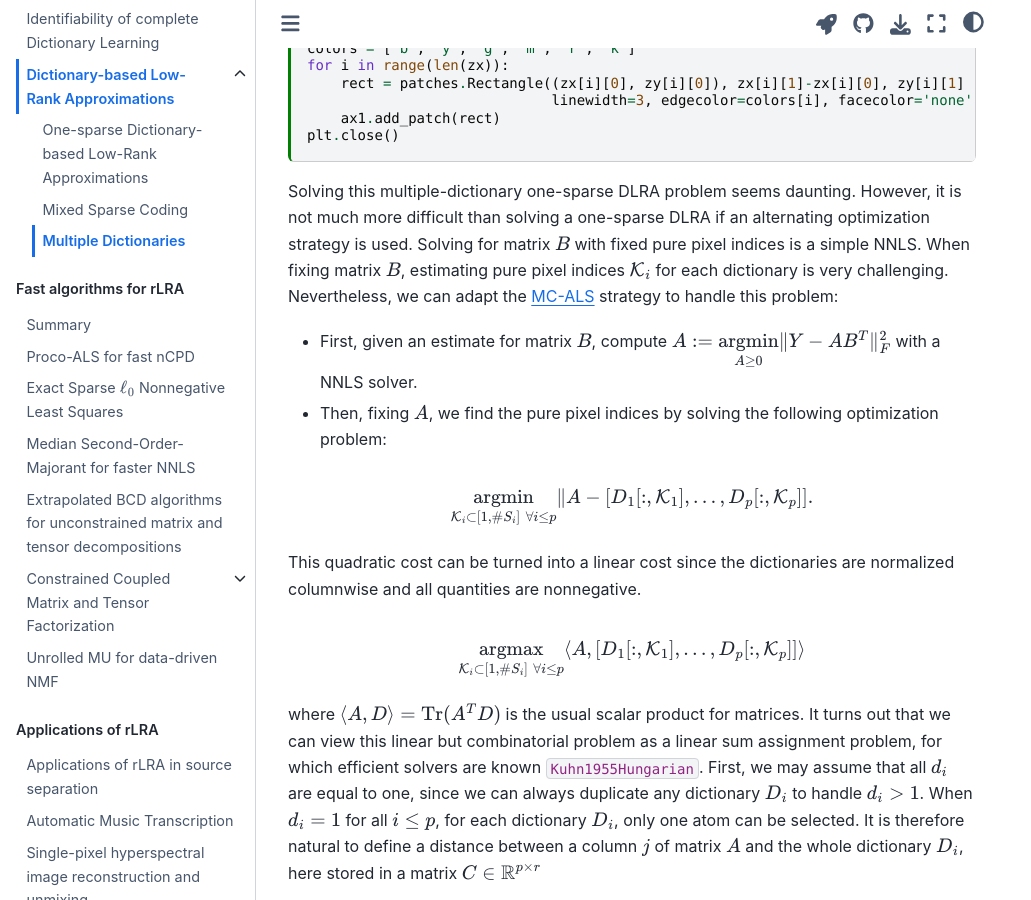
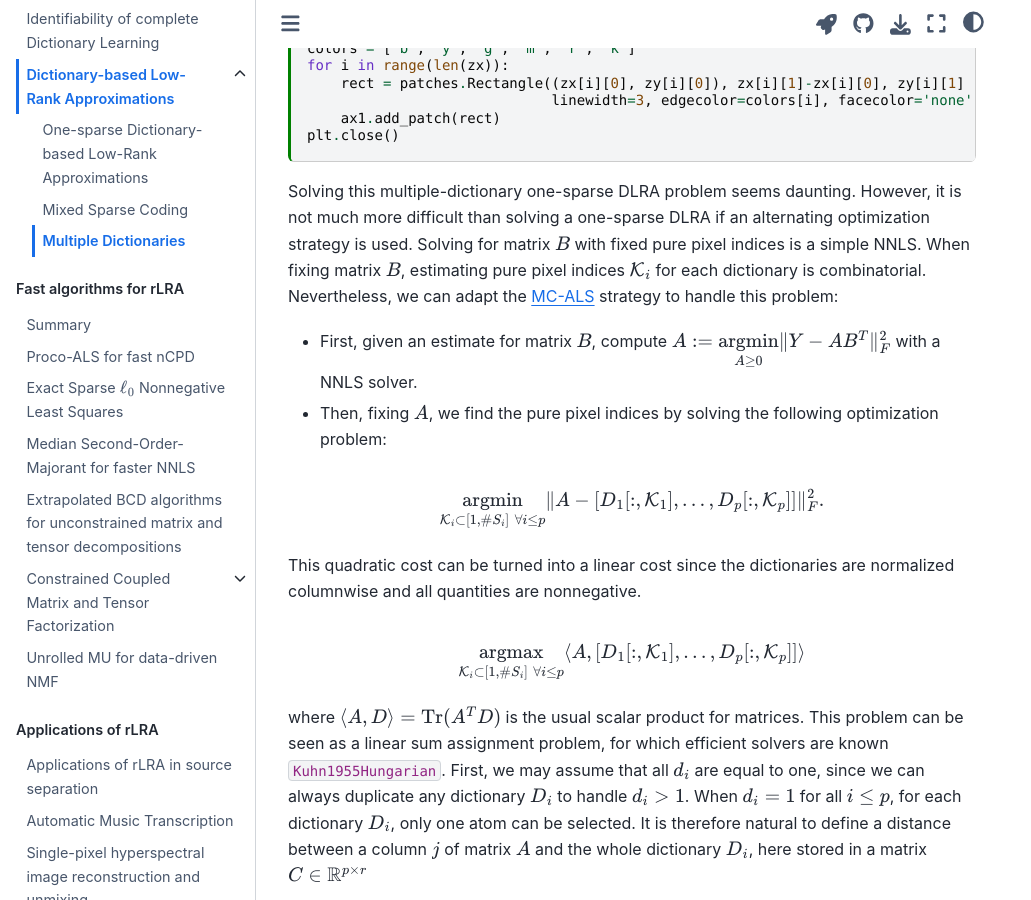
Before and after one commit to cohenjer/HDR, a Jupyter Book: the page built from part2/Theory_of_rLRA/multiple_dictionaries.md, in a window 1280 px wide and 900 px high, scrolled down 1394 px. Shown: the whole window, without its empty margins (0-1031 px from the left). Built offline with Jupyter Book 1.0.4 settings and Sphinx 7.4.7 and the Sphinx Book theme 1.1.4, drawn with Linux system fonts in a browser that asks for light colours; comment, search, counter and statistics services are not loaded; cross-references to code outside the pages are shown as plain code; some of the changed text lies outside the part shown.

Commit message:
update code problems

````diff
--- a/part2/Theory_of_rLRA/multiple_dictionaries.md
+++ b/part2/Theory_of_rLRA/multiple_dictionaries.md
@@ -84,22 +84,22 @@ glue("Dshapes", [D[i].shape for i in range(len(D))])
 
 Showing the hyperspectral image at the {glue:}`band`th band.
 Colored zones mark the position of the hand-picked pure pixel zones.
-The dictionaries Di have shapes {glue:}`Dshapes`. We seek {glue:}`d` atoms in each dictionary.
+The dictionaries $D_i$ have shapes {glue:}`Dshapes`. We seek {glue:}`d` atoms in each dictionary.
 ```
 
 
-Solving this multiple-dictionary one-sparse DLRA problem seems daunting. However, it is not much more difficult than solving a one-sparse DLRA if an alternating optimization strategy is used. Solving for matrix $B$ with fixed pure pixel indices is a simple NNLS. When fixing matrix $B$, estimating pure pixel indices $\mathcal{K}_i$ for each dictionary is very challenging. Nevertheless, we can adapt the [MC-ALS](./onesparseDLRA.md) strategy to handle this problem:
+Solving this multiple-dictionary one-sparse DLRA problem seems daunting. However, it is not much more difficult than solving a one-sparse DLRA if an alternating optimization strategy is used. Solving for matrix $B$ with fixed pure pixel indices is a simple NNLS. When fixing matrix $B$, estimating pure pixel indices $\mathcal{K}_i$ for each dictionary is combinatorial. Nevertheless, we can adapt the [MC-ALS](./onesparseDLRA.md) strategy to handle this problem:
 
 - First, given an estimate for matrix $B$, compute $ A := \underset{A\geq 0}{\text{argmin}} \|Y - AB^T \|_F^2 $ with a NNLS solver.
 - Then, fixing $A$, we find the pure pixel indices by solving the following optimization problem:
 
-$$ \underset{\mathcal{K}_i\subset[1,\#S_i]\;\forall i\leq p}{\text{argmin}} \|A - \left[D_1[:, \mathcal{K}_1], \ldots, D_p[:, \mathcal{K}_p]\right] . $$
+$$ \underset{\mathcal{K}_i\subset[1,\#S_i]\;\forall i\leq p}{\text{argmin}} \|A - \left[D_1[:, \mathcal{K}_1], \ldots, D_p[:, \mathcal{K}_p]\right]\|_F^2 . $$
 
 This quadratic cost can be turned into a linear cost since the dictionaries are normalized columnwise and all quantities are nonnegative.
 
 $$ \underset{\mathcal{K}_i\subset[1,\#S_i]\;\forall i\leq p}{\text{argmax}} \langle A , \left[D_1[:, \mathcal{K}_1], \ldots, D_p[:, \mathcal{K}_p]\right]\rangle $$
 
-where $\langle A,D\rangle = \text{Tr}(A^TD)$ is the usual scalar product for matrices. It turns out that we can view this linear but combinatorial problem as a linear sum assignment problem, for which efficient solvers are known {cite:p}`Kuhn1955Hungarian`. First, we may assume that all $d_i$ are equal to one, since we can always duplicate any dictionary $D_i$ to handle $d_i>1$. When $d_i=1$ for all $i\leq p$, for each dictionary $D_i$, only one atom can be selected. It is therefore natural to define a distance between a column $j$ of matrix $A$ and the whole dictionary $D_i$, here stored in a matrix $C\in\mathbb{R}^{p\times r}$
+where $\langle A,D\rangle = \text{Tr}(A^TD)$ is the usual scalar product for matrices. This problem can be seen as a linear sum assignment problem, for which efficient solvers are known {cite:p}`Kuhn1955Hungarian`. First, we may assume that all $d_i$ are equal to one, since we can always duplicate any dictionary $D_i$ to handle $d_i>1$. When $d_i=1$ for all $i\leq p$, for each dictionary $D_i$, only one atom can be selected. It is therefore natural to define a distance between a column $j$ of matrix $A$ and the whole dictionary $D_i$, here stored in a matrix $C\in\mathbb{R}^{p\times r}$
 
 ```{margin}
 We used here the fact that minimization over all $\mathcal{K}_i$ can be decomposed in two steps: minimization over $\mathcal{K}_i$ for a single $i$ and each column of $A$, yielding the $i$th row of cost matrix $C$, then minimization over all $i\leq p$ and all columns of $A$, which is done by the linear sum assignement solver (typically dedicated linear program solvers such as the Hungarian algorithm).
@@ -260,11 +260,9 @@ for i in range(rank):
     axs[i, 0].plot(ABest[1][0][:,i], color=colors[i])
     axs[i, 1].imshow(tl.reshape(ABest[1][1][:,i], [n1, n2]))
     axs[i, 1].set_axis_off()
-    axs[i, 0].legend([str(i)])
     axs[i, 2].plot(Asep[:,i], color=colors[i])
     axs[i, 3].imshow(tl.reshape(Bsep[i,:], [n1, n2]))
     axs[i, 3].set_axis_off()
-    axs[i, 2].legend([str(i)])
 glue("fig_spectra", fig, display=False)
 plt.close()
 ```
````
Also changed, not shown: other parts of part2/Theory_of_rLRA/multiple_dictionaries.md (+3 -3 lines), Howtouse/notation.md (+1 -0 lines), part2/Theory_of_rLRA/DL_identifiability.md (+1 -1 lines), requirements.txt (+4 -4 lines).
